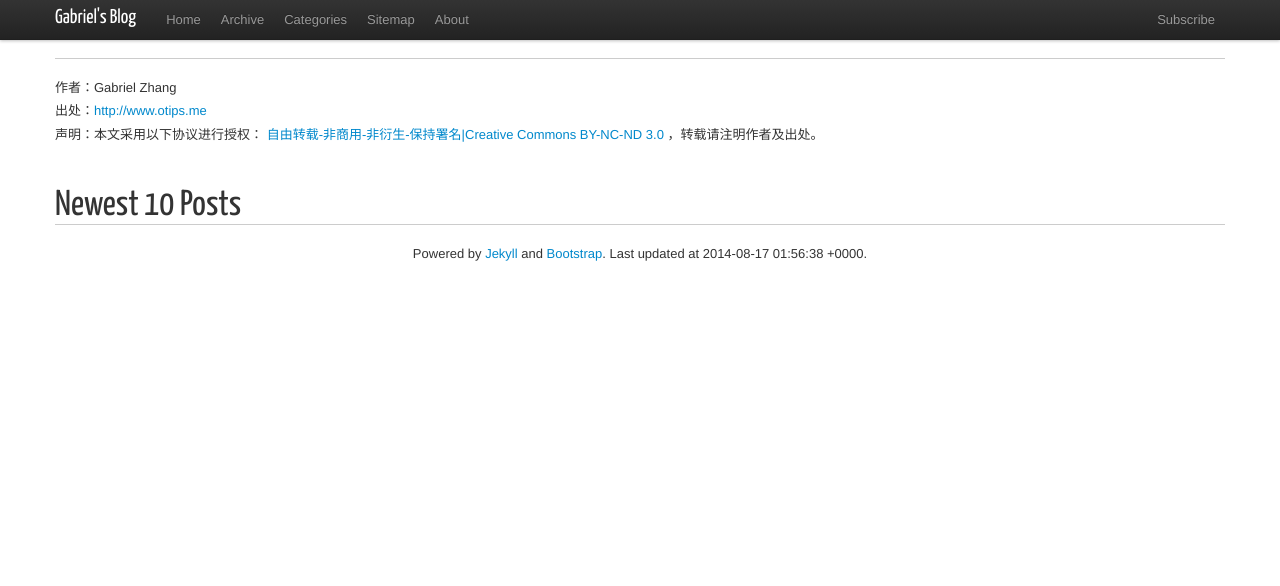
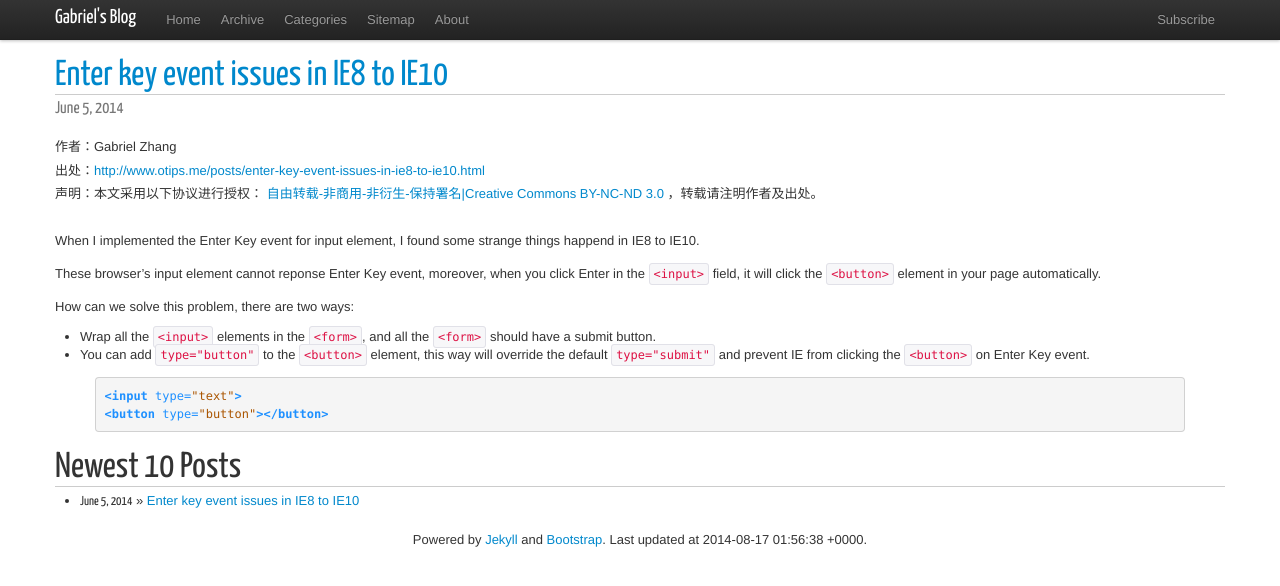
Before and after one commit to smalldirector/smalldirector.github.io, a Jekyll site: the page built from index.html, in a window 1280 px wide. Shown: the top 586 px of the page. Built offline with Jekyll 4.4.1, drawn with Linux system fonts in a browser that asks for light colours; nearby versions of some CDN libraries; Markdown is read by kramdown in place of the engine named in the settings.

```diff
--- a/_config.yml
+++ b/_config.yml
@@ -9,10 +9,13 @@ author:
     name: Gabriel Zhang
     email: smalldirector@gmail.com
 
+# ----------------------- #
+#    Jekyll & Plugins     #
+# ----------------------- #
+
 markdown: rdiscount
-pygments: true
+highlighter: true
 permalink: /posts/:title.html
-auto: true
 rdiscount:
     extensions: [smart]
 
@@ -20,3 +23,5 @@ rdiscount:
 disqus_short_name: otips
 # Google Analytics
 google_analytics_tracking_id: UA-46712710-1
+# JiaThis Share
+jiathis_uid: 1958092
--- /dev/null
+++ b/_posts/2014/2014-06-05-enter-key-event-issues-in-ie8-to-ie10.md
@@ -0,0 +1,19 @@
+---
+layout: post
+title: "Enter key event issues in IE8 to IE10"
+categories: [Web, Javascript]
+---
+
+When I implemented the Enter Key event for input element, I found some strange things happend in IE8 to IE10.
+
+These browser's input element cannot reponse Enter Key event, moreover, when you click Enter in the `<input>` field, it will click the `<button>` element in your page automatically.
+
+How can we solve this problem, there are two ways:
+
+* Wrap all the `<input>` elements in the `<form>`, and all the `<form>` should have a submit button.
+* You can add `type="button"` to the `<button>` element, this way will override the default `type="submit"` and prevent IE from clicking the `<button>` on Enter Key event.
+
+{% highlight html %}
+<input type="text">
+<button type="button"></button>
+{% endhighlight %}
```
Also changed, not shown: _layouts/post.html (+18 -22 lines).
